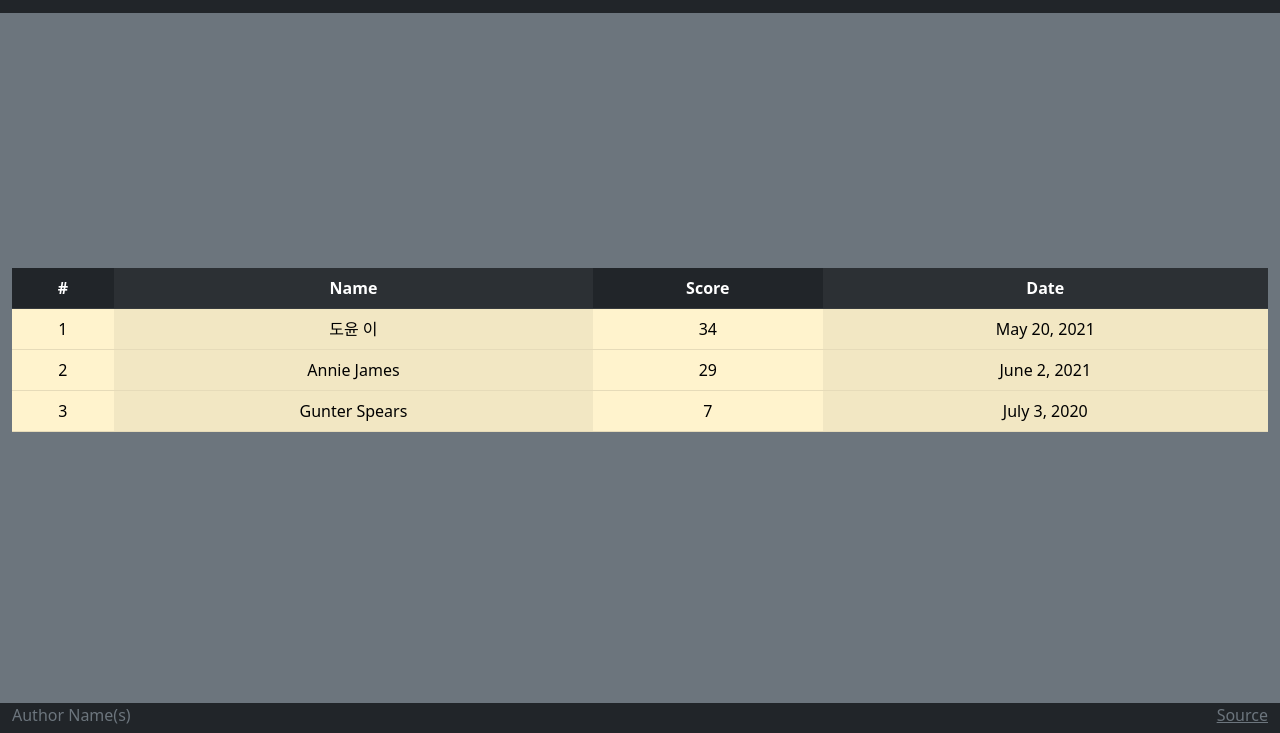
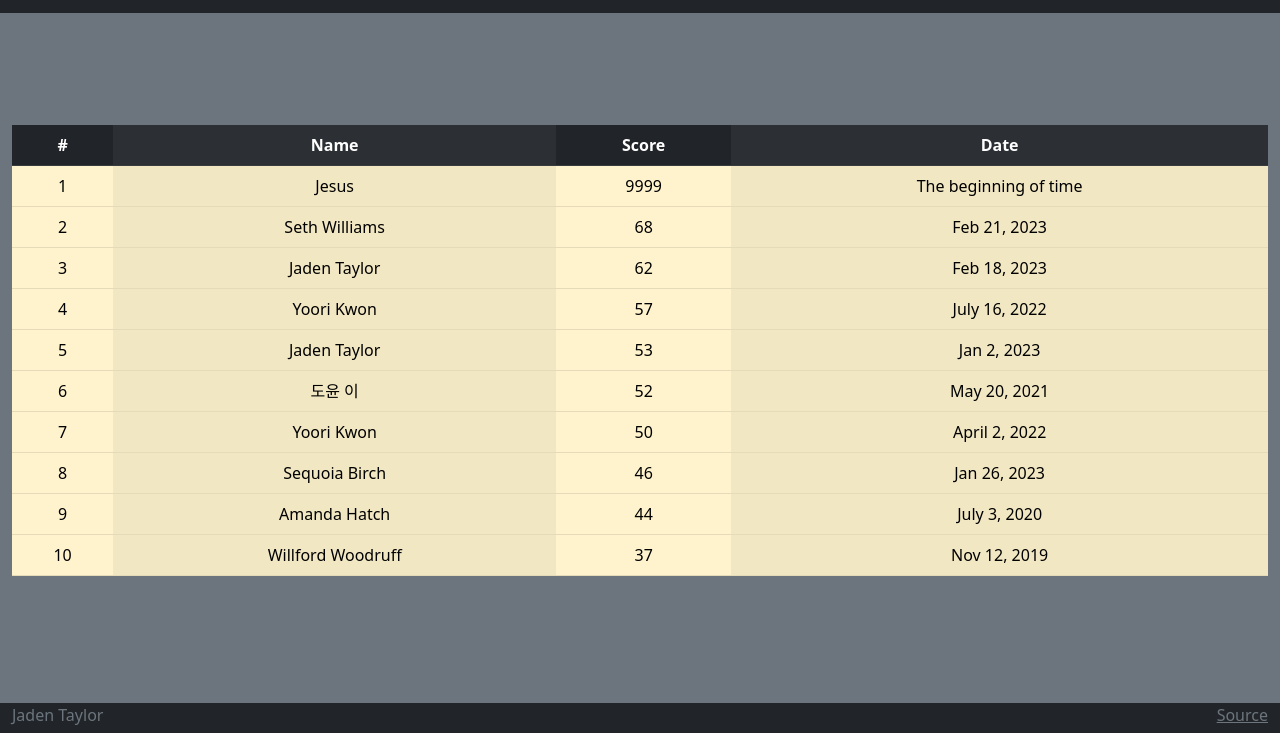
Before and after one commit to JadenTaylor7/Simon-Chess, a plain HTML site: page scores.html in a window 1280 px wide. Shown: the part 67-800 px from the top of the page. Drawn offline with nearby package versions, Linux system fonts and the light colour scheme.

Commit message:
Changing scores, adding some touches

```diff
--- a/main.css
+++ b/main.css
@@ -206,6 +206,7 @@ footer a {
   background-color: #300;
 }
 
+
 .center {
   top: 50%;
   left: 50%;
--- a/scores.html
+++ b/scores.html
@@ -48,31 +48,74 @@
           </tr>
         </thead>
         <tbody>
-          <tr>
+          <tr class="first-place">
             <td>1</td>
+            <td >Jesus</td>
+            <td>9999</td>
+            <td>The beginning of time</td>
+    </tr>
+    <tr>
+            <td>2</td>
+            <td style="background-color:silver">Seth Williams</td>
+            <td>68</td>
+            <td>Feb 21, 2023</td>
+    </tr>
+    <tr>
+            <td>3</td>
+            <td style="background-color: #cd7f32;">Jaden Taylor</td>
+            <td>62</td>
+            <td>Feb 18, 2023</td>
+    </tr>
+    <tr>
+            <td>4</td>
+            <td>Yoori Kwon</td>
+            <td>57</td>
+            <td>July 16, 2022</td>
+    </tr>
+
+    <tr>
+            <td>5</td>
+            <td>Jaden Taylor</td>
+            <td>53</td>
+            <td>Jan 2, 2023</td>
+    </tr>
+    <tr>
+            <td>6</td>
             <td>도윤 이</td>
-            <td>34</td>
+            <td>52</td>
             <td>May 20, 2021</td>
-          </tr>
-          <tr>
-            <td>2</td>
-            <td>Annie James</td>
-            <td>29</td>
-            <td>June 2, 2021</td>
-          </tr>
-          <tr>
-            <td>3</td>
-            <td>Gunter Spears</td>
+    </tr>
+    <tr>
             <td>7</td>
+            <td>Yoori Kwon</td>
+            <td>50</td>
+            <td>April 2, 2022</td>
+    </tr>
+    <tr>
+            <td>8</td>
+            <td>Sequoia Birch</td>
+            <td>46</td>
+            <td>Jan 26, 2023</td>
+    </tr>
+    <tr>
+            <td>9</td>
+            <td>Amanda Hatch</td>
+            <td>44</td>
             <td>July 3, 2020</td>
-          </tr>
+    </tr>
+    <tr>
+            <td>10</td>
+            <td>Willford Woodruff</td>
+            <td>37</td>
+            <td>Nov 12, 2019</td>
+    </tr>
         </tbody>
       </table>
     </main>
 
     <footer class="bg-dark text-dark text-muted">
       <div class="container-fluid">
-        <span class="text-reset">Author Name(s)</span>
+        <span class="text-reset">Jaden Taylor</span>
         <a
           class="text-reset"
           href="https://github.com/webprogramming260/simon-css"
```
Also changed, not shown: about.html (+4 -8 lines), index.html (+1 -1 lines), play.html (+2 -2 lines).
